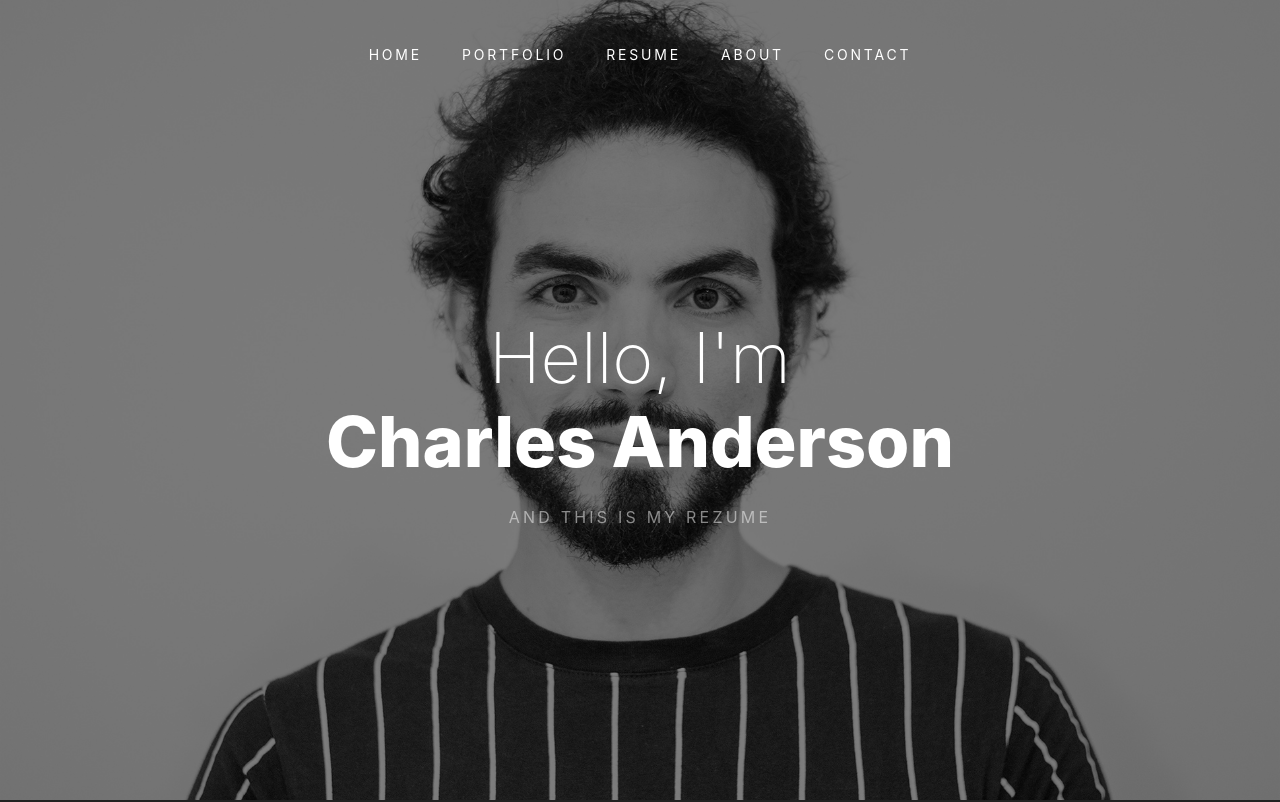
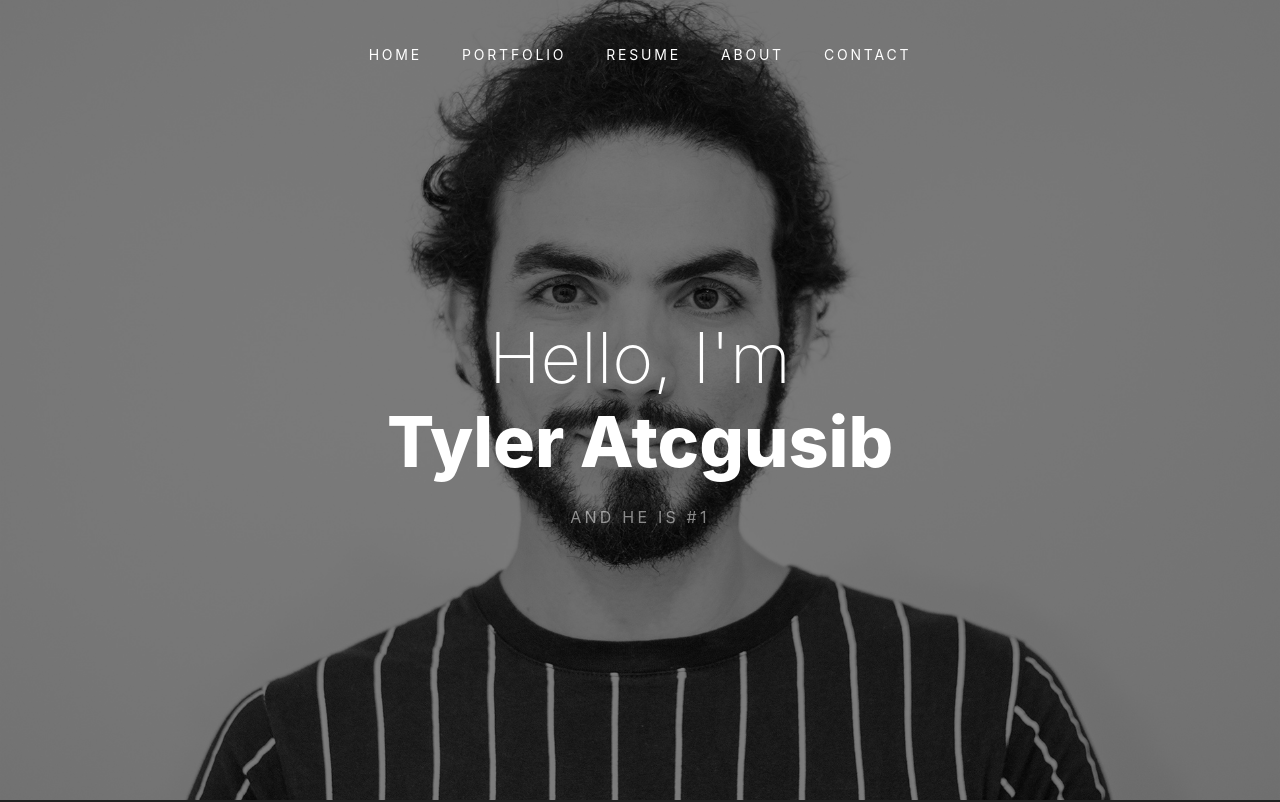
Before and after one commit to TylerAtchison/TylerAtchison.github.io, a plain HTML site: page index.html in a window 1280 px wide. Shown: the top 802 px of the page. Drawn offline with nearby package versions, Linux system fonts and the light colour scheme; files whose address does not match are found by name.

Commit message:
Update index.html

```diff
--- a/index.html
+++ b/index.html
@@ -47,8 +47,8 @@
 			<div class="row intro-text align-items-center justify-content-center">
 				<div class="col-md-10 text-center pt-5">
 
-					<h1 class="site-heading site-animate">Hello, I'm <strong class="d-block">Charles Anderson</strong></h1>
-					<strong class="d-block text-white text-uppercase letter-spacing">and this is My Rezume</strong>
+					<h1 class="site-heading site-animate">Hello, I'm <strong class="d-block">Tyler Atcgusib</strong></h1>
+					<strong class="d-block text-white text-uppercase letter-spacing">and he is #1</strong>
 
 				</div>
 			</div>
```
